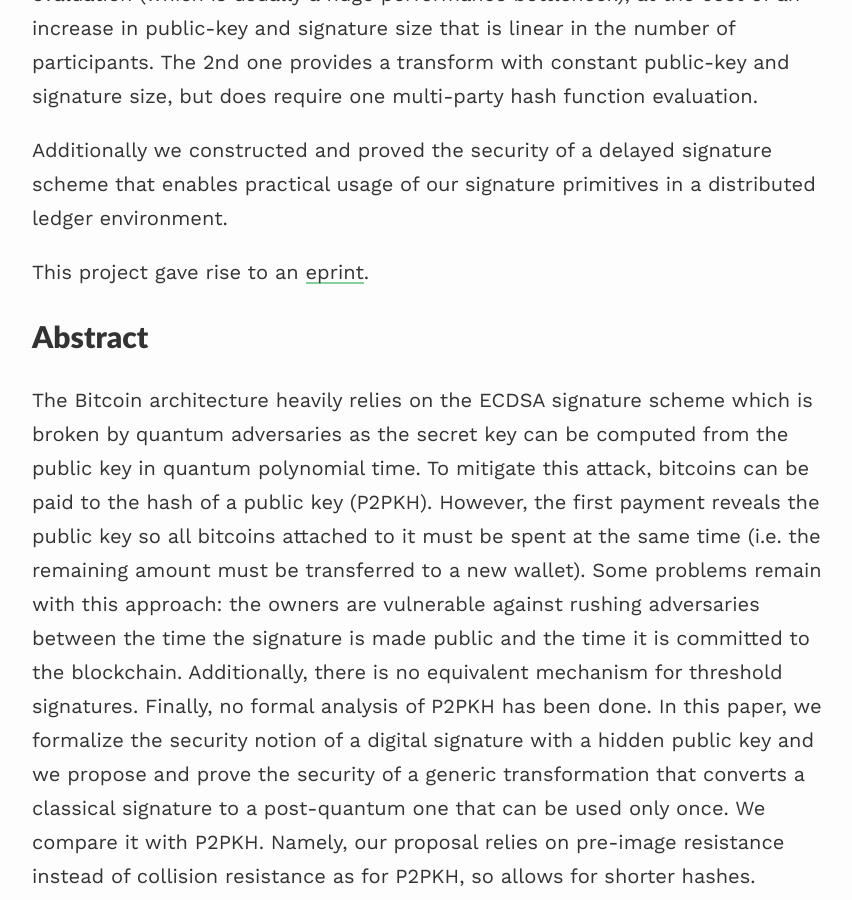
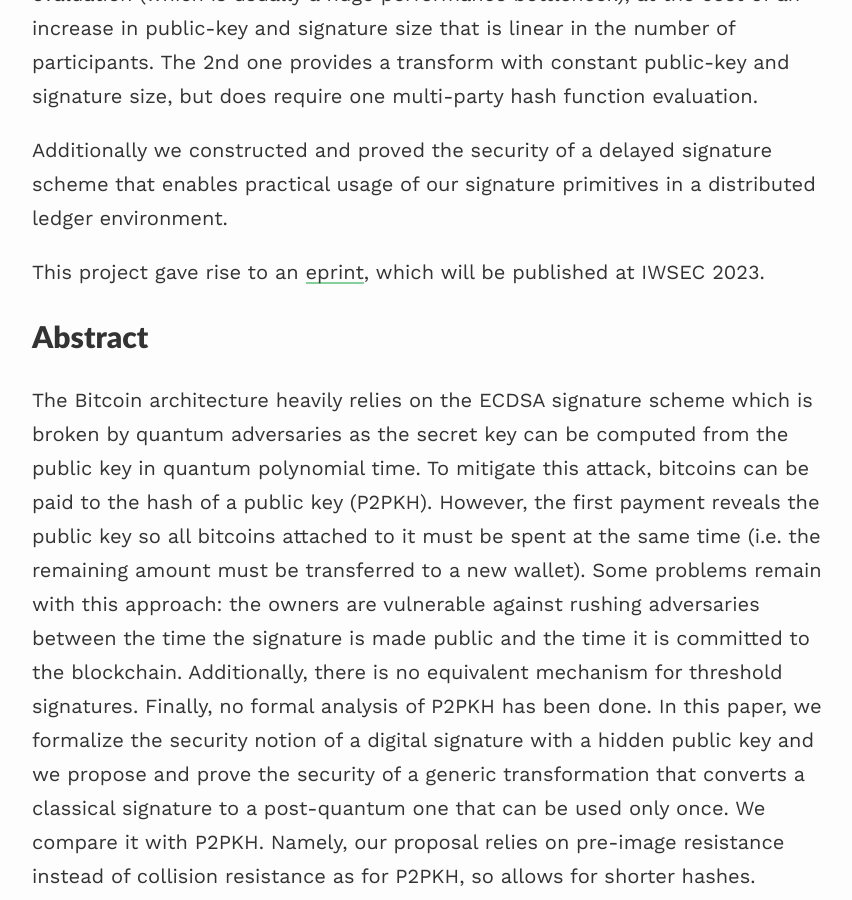
Before and after one commit to lauranemarco/lauranemarco.github.io, a Jekyll site: the page built from _projects/1_project.md, in a window 1280 px wide and 900 px high, scrolled down 1731 px. Shown: the whole window, without its empty margins (208-1060 px from the left). Built offline with Jekyll 4.4.1, drawn with Linux system fonts in a browser that asks for light colours; nearby versions of some CDN libraries.

Commit message:
Update 1_project.md

```diff
--- a/_projects/1_project.md
+++ b/_projects/1_project.md
@@ -1,7 +1,7 @@
 ---
 layout: post
 title: Making Classical (Threshold) Signatures Post-Quantum for Single Use on a Public Ledger
-description: Semester Project Fall 2021
+description: IWSEC 2023
 ---
 
 Context
@@ -23,7 +23,7 @@ This leds us to the 3rd point. Instead of extending the P2PKH transform to a thr
 
 Additionally we constructed and proved the security of a delayed signature scheme that enables practical usage of our signature primitives in a distributed ledger environment.
 
-This project gave rise to an [eprint](https://eprint.iacr.org/2023/420).
+This project gave rise to an [eprint](https://eprint.iacr.org/2023/420), which will be published at IWSEC 2023.
 
 ## Abstract
 The Bitcoin architecture heavily relies on the ECDSA signature scheme which is broken by quantum adversaries as the secret key can be computed from the public key in quantum polynomial time. To mitigate this attack, bitcoins can be paid to the hash of a public key (P2PKH). However, the first payment reveals the public key so all bitcoins attached to it must be spent at the same time (i.e. the remaining amount must be transferred to a new wallet). Some problems remain with this approach: the owners are vulnerable against rushing adversaries between the time the signature is made public and the time it is committed to the blockchain. Additionally, there is no equivalent mechanism for threshold signatures. Finally, no formal analysis of P2PKH has been done.
```
